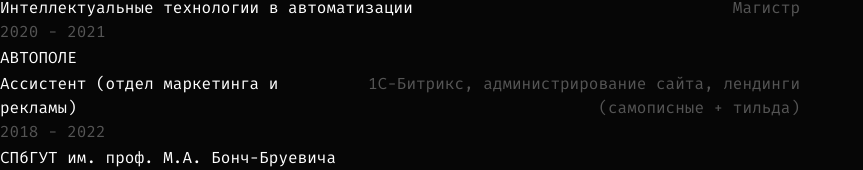
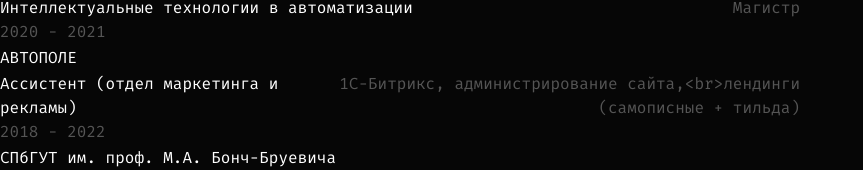
Before and after one commit to aksiere/shrptn, a SvelteKit app: page /resume in a window 1280 px wide. Shown: the part 1358-1528 px from the top of the page, without its empty margins (0-863 px from the left). Built offline with nearby package versions, Linux system fonts and the light colour scheme.

Commit message:
Update +page.svelte

```diff
--- a/src/routes/(stuff)/resume/+page.svelte
+++ b/src/routes/(stuff)/resume/+page.svelte
@@ -24,7 +24,7 @@
 
 	const educations = [
 		{ title: 'Безопасность информационных систем', code: '09.03.02', quali: 'Прикладной бакалавр', university: 'СПбГУТ им. проф. М.А. Бонч-Бруевича', started: 2018, ended: 2022 },
-		{ title: 'Ассистент (отдел маркетинга и рекламы)', university: 'АВТОПОЛЕ', quali: '1С-Битрикс, администрирование сайта, лендинги (самописные + тильда)', started: 2020, ended: 2021 },
+		{ title: 'Ассистент (отдел маркетинга и рекламы)', university: 'АВТОПОЛЕ', quali: '1С-Битрикс, администрирование сайта,<br>лендинги (самописные + тильда)', started: 2020, ended: 2021 },
 		{ title: 'Интеллектуальные технологии в автоматизации', code: '15.04.04', quali: 'Магистр', university: 'СПбГУТ им. проф. М.А. Бонч-Бруевича', started: 2022, ended: 2024 },
 	]
 
```
